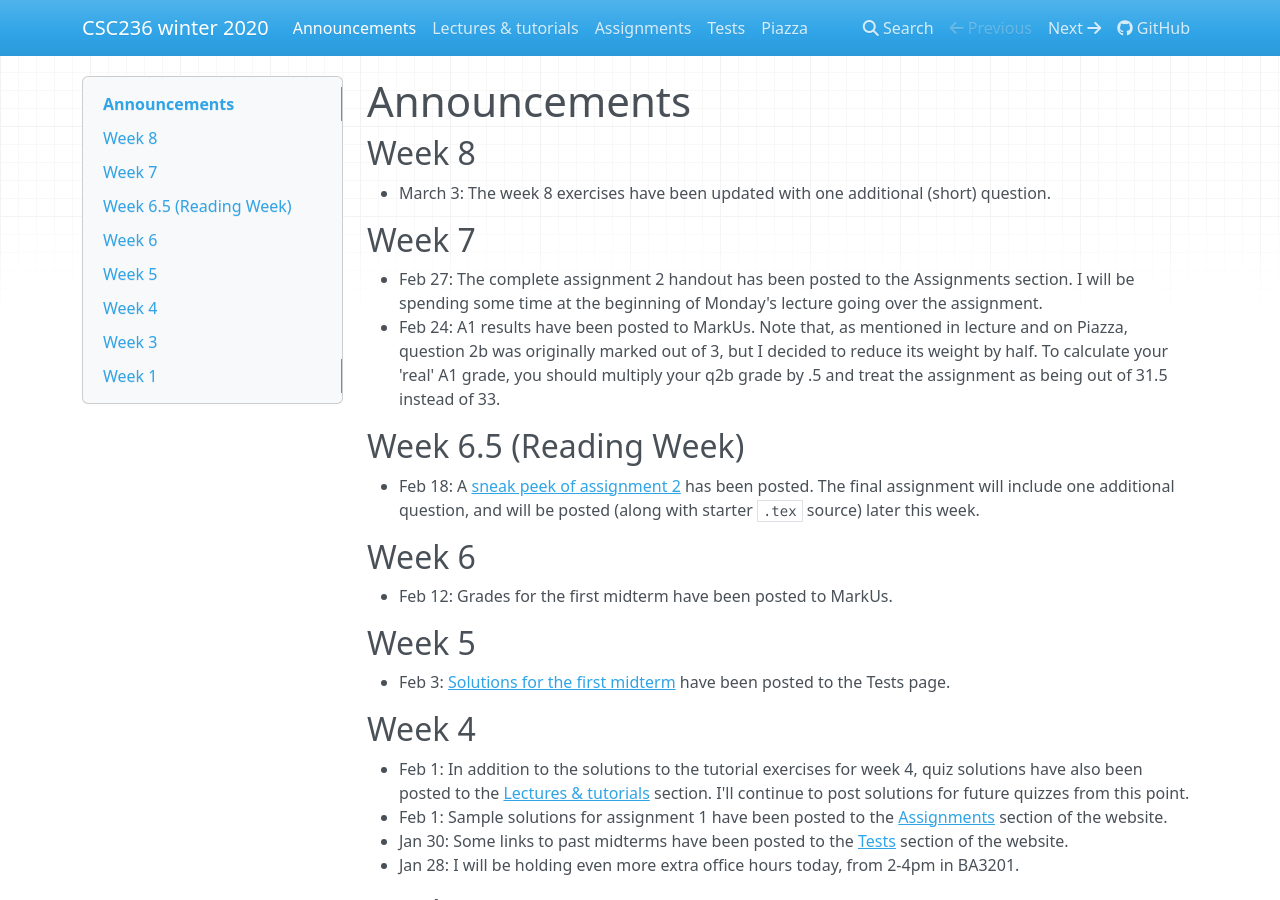
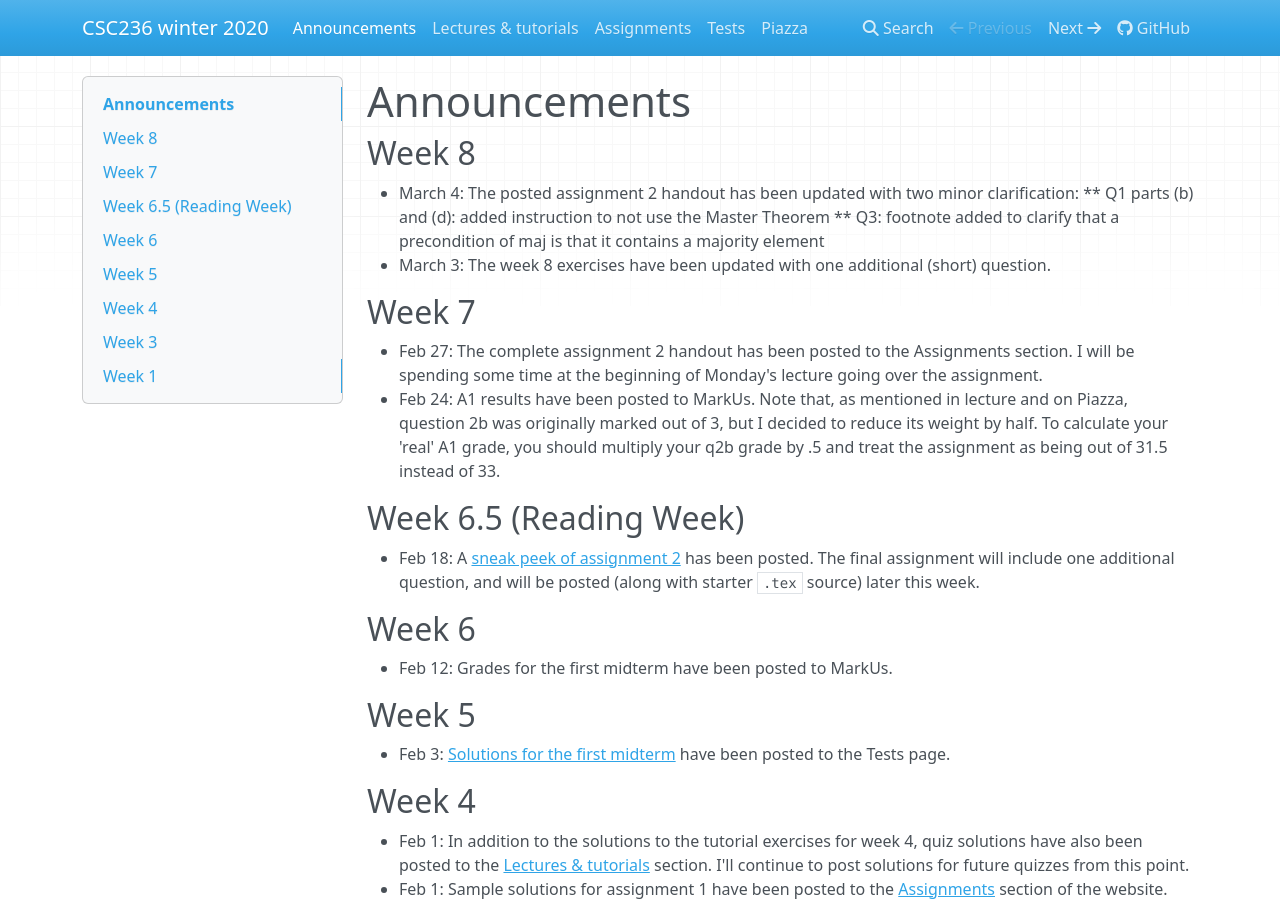
Before and after one commit to colinmorris/csc236, an MkDocs documentation site: the page built from docs/announcements.md, in a window 1280 px wide and 900 px high. Built offline with MkDocs 1.6.1, drawn with Linux system fonts in a browser that asks for light colours; nearby versions of some CDN libraries.

Commit message:
a2 clarifications

```diff
--- a/docs/announcements.md
+++ b/docs/announcements.md
@@ -1,6 +1,9 @@
 # Announcements
 
 ## Week 8
+* March 4: The posted assignment 2 handout has been updated with two minor clarification:
+** Q1 parts (b) and (d): added instruction to not use the Master Theorem
+** Q3: footnote added to clarify that a precondition of maj is that it contains a majority element
 * March 3: The week 8 exercises have been updated with one additional (short) question.
 
 ## Week 7
```
Also changed, not shown: 2 other files.
